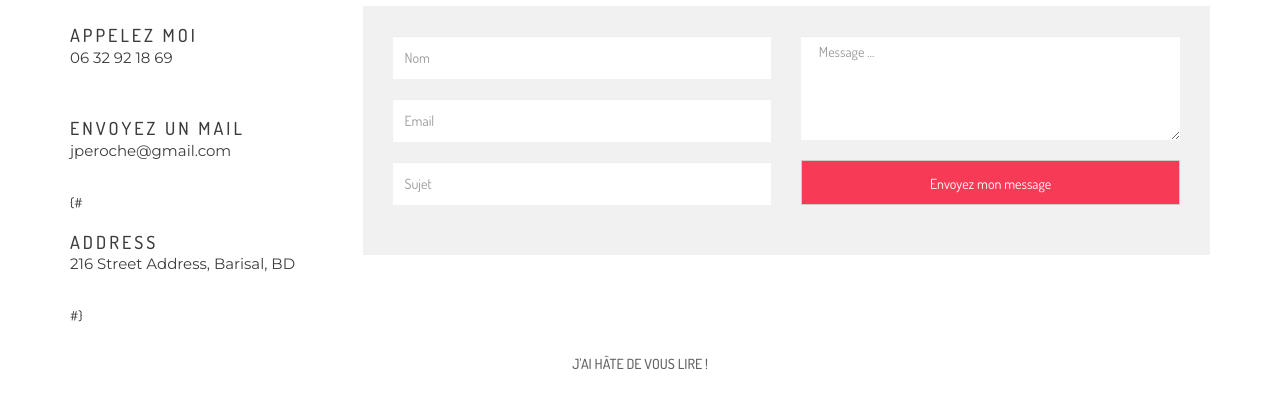
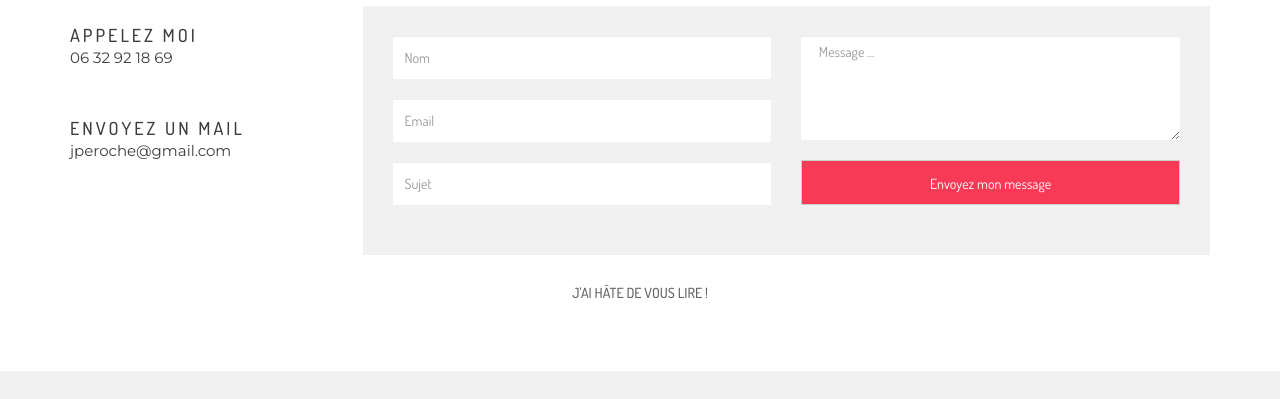
Before and after one commit to Rhazoul/cv_Peroche, a plain HTML site: page index.html in a window 1280 px wide. Shown: the part 4418-4817 px from the top of the page. Drawn offline with Linux system fonts and the light colour scheme.

Commit message:
Update index.html

```diff
--- a/index.html
+++ b/index.html
@@ -405,10 +405,11 @@
                         <h2>Envoyez un mail</h2>
                         <p>jperoche@gmail.com</p>
                     </div>
-                    {# <div class="single_contact_info">
+                    <!--<div class="single_contact_info">
                         <h2>Address</h2>
                         <p>216 Street Address, Barisal, BD</p>
-                    </div> #}
+                    </div> -->
+
                 </div>
                 <div class="col-md-9  wow fadeInRight animated">
                     <form class="contact-form" method="POST" action="contact.php">
```
